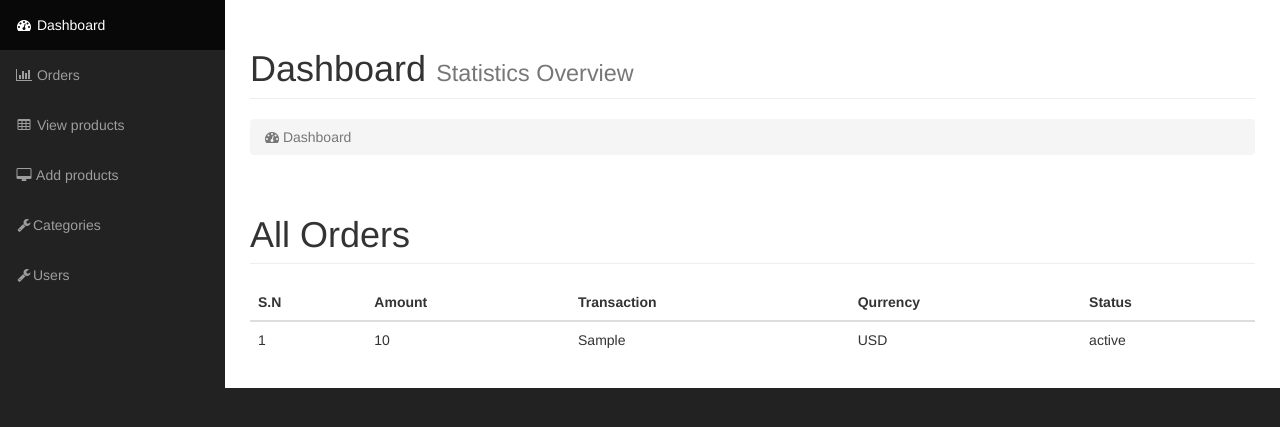
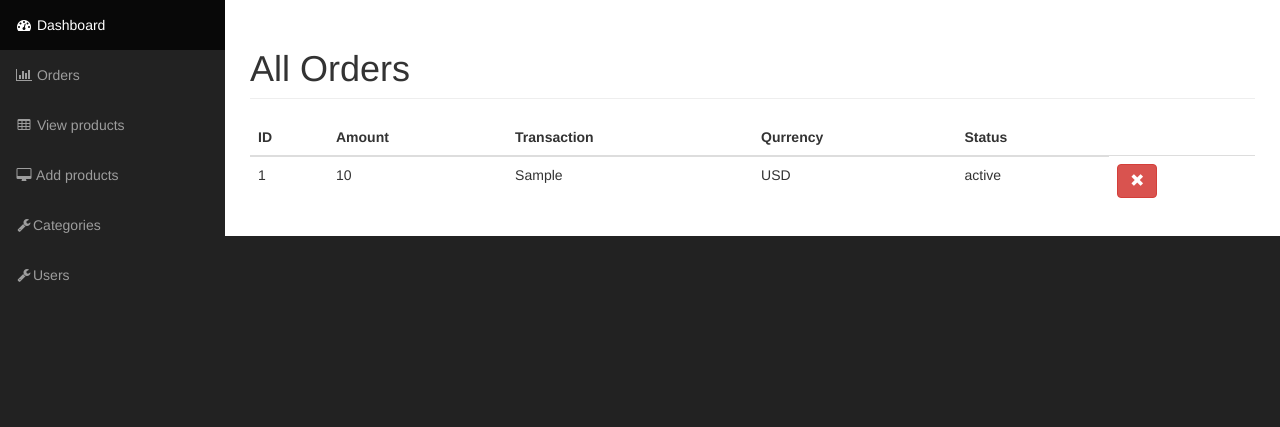
Before and after one commit to vilhelem/Vizsgamunka01, a PHP site: page /admin/index.php?orders in a window 1280 px wide. Shown: the part 51-478 px from the top of the page. Run offline with PHP 8.4, Linux system fonts and the light colour scheme; the visitor is signed in with stand-in values (Sample User, id 1); tables that the repository leaves empty or names only in its code hold one stand-in row (values such as "Sample post").

Commit message:
rendelesek menubol valo torles/admin

```diff
--- a/ecom/public/admin/index.php
+++ b/ecom/public/admin/index.php
@@ -13,20 +13,7 @@ if(!isset($_SESSION['username'])){
 
             <div class="container-fluid">
 
-                <!-- Page Heading -->
-                <div class="row">
-                    <div class="col-lg-12">
-                        <h1 class="page-header">
-                            Dashboard <small>Statistics Overview</small>
-                        </h1>
-                        <ol class="breadcrumb">
-                            <li class="active">
-                                <i class="fa fa-dashboard"></i> Dashboard
-                            </li>
-                        </ol>
-                    </div>
-                </div>
-                <!-- /.row -->
+
 <?php
 
 if($_SERVER['REQUEST_URI'] == "/public/admin/" || $_SERVER['REQUEST_URI'] ==  "/public/admin/index.php" ) {
--- a/ecom/public/thankyou.php
+++ b/ecom/public/thankyou.php
@@ -10,7 +10,7 @@
 
 
 
-    report();
+process_transaction();
 
 
 
--- a/ecom/resources/cart.php
+++ b/ecom/resources/cart.php
@@ -179,7 +179,7 @@ return $paypal_button;
 
 
 
-  function report() {
+  function process_transaction() {
 
 
 
--- a/ecom/resources/functions.php
+++ b/ecom/resources/functions.php
@@ -290,6 +290,7 @@ $orders = <<<DELIMETER
 <td>{$row['rendeles_transaction']}</td>
 <td>{$row['rendeles_currency']}</td>
 <td>{$row['rendeles_status']}</td>
+<td><a class="btn btn-danger" href="../../resources/templates/back/delete_order.php?id={$row['rendeles_id']}"><spam class="glyphicon glyphicon-remove"></spam><a/></td>
 </tr>
 
 DELIMETER;
--- a/ecom/resources/templates/back/orders.php
+++ b/ecom/resources/templates/back/orders.php
@@ -7,6 +7,9 @@
    All Orders
 
 </h1>
+
+<h4 class="bg-danger"><?php display_message(); ?></h4>
+
 </div>
 
 <div class="row">
@@ -14,7 +17,7 @@
     <thead>
 
       <tr>
-           <th>S.N</th>
+           <th>ID</th>
            <th>Amount</th>
            <th>Transaction</th>
            <th>Qurrency</th>
```
Also changed, not shown: ecom/resources/templates/back/delete_order.php (added, +19 -0 lines).
